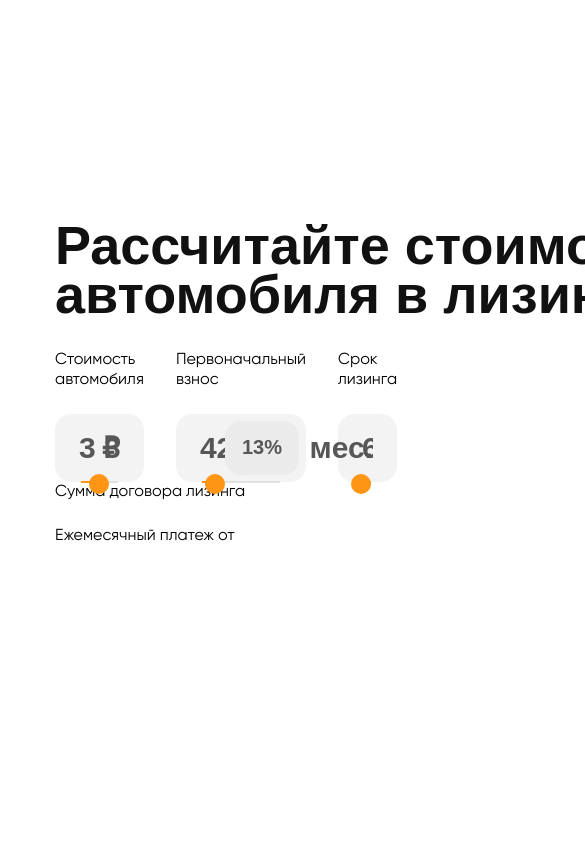
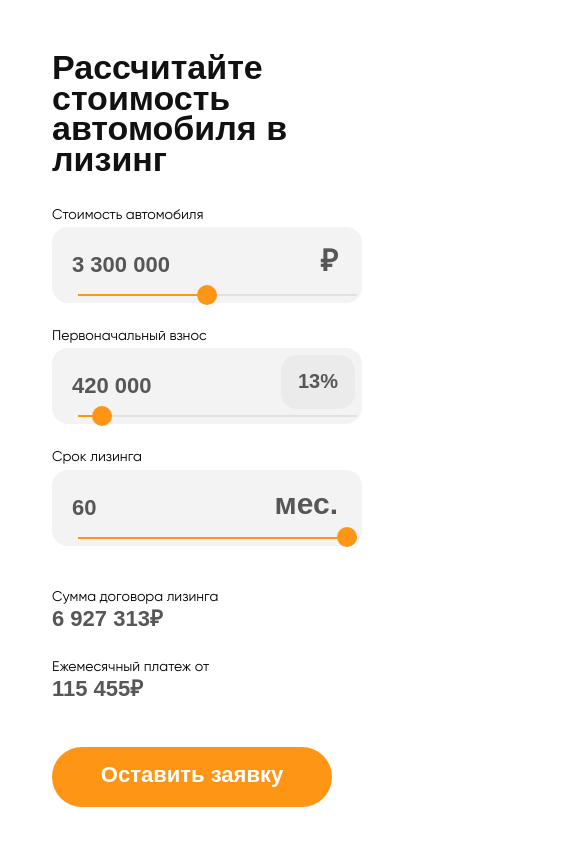
Before and after one commit to Aegis020404/ranges-react, a React (Create React App) app: page / in a window 390 px wide. Shown: the top 844 px of the page, 585 px wide, since content can reach past the window. Built offline with nearby package versions, Linux system fonts and the light colour scheme.

Commit message:
add cross - browser compatibility for rangers

```diff
--- a/src/App.jsx
+++ b/src/App.jsx
@@ -1,12 +1,29 @@
 import cl from './styles/App.module.css'
 import Range from "./components/Range";
 import {useSelector} from "react-redux";
-import {useState} from "react";
+import {useEffect, useState} from "react";
 import MiniTitle from "./components/UI/MiniTitle";
 
 function App() {
     const {disabled, list} = useSelector(state => state.range)
     const [values, setValues] = useState(list)
+    const [sum, setSum] = useState('')
+    const [sumMonth, setSumMonth] = useState(0)
+    useEffect(() => {
+        const monthPay = (values[0].defaultValue - values[1].defaultValue) *
+            ((0.035 * Math.pow((1 + 0.035), values[2].defaultValue)) / (Math.pow((1 + 0.035), values[2].defaultValue) - 1));
+        setSumMonth( Intl.NumberFormat('ru-RU').format(~~monthPay))
+
+
+
+
+        let s = 0.1 + +values[2].defaultValue * monthPay
+        setSum(
+            Intl.NumberFormat('ru-RU').format(~~s)
+        )
+
+
+    },[values])
   return (
     <div className={cl.app}>
         <div className={cl.title}>Рассчитайте стоимость автомобиля в лизинг</div>
@@ -23,19 +40,19 @@ function App() {
                 )
             }
         </div>
+        <div className={cl.wrapRes}>
             <div className={cl.results}>
                 <div className={cl.result}>
                     <MiniTitle text='Сумма договора лизинга'/>
-                <div className={cl.price}></div>
+                    <div className={cl.price}>{sum}₽</div>
                 </div>
                 <div className={cl.result}>
                     <MiniTitle text='Ежемесячный платеж от'/>
-                <div className={cl.price}></div>
+                    <div className={cl.price}>{sumMonth}₽</div>
                 </div>
-
             </div>
-
-
+            <button className={cl.btn}>Оставить заявку</button>
+        </div>
 
     </div>
   );
--- a/src/components/Range.jsx
+++ b/src/components/Range.jsx
@@ -8,17 +8,13 @@ const Range = ({disabled, setValues, values, id}) => {
     let value = values.find(el => id === el.id)
     const input = useRef()
     const [dangerColor, setDangerColor] = useState('#575757')
-
-    const [getMax, setMax] = useState(values[1].max * values[0].defaultValue)
-    const [getMin, setMin] = useState(values[1].min * values[0].defaultValue)
-    // const getMax = (value) =>  value.max * values[0].defaultValue
-    // const getMin = (value) => value.min * values[0].defaultValue
-
-
+    const [getMax, setMax] = useState(values[1].max * values[0].defaultValue  )
+    const [getMin, setMin] = useState(values[1].min * values[0].defaultValue  )
     let [sliderTrack, setSliderTrack] = useState('red')
     useEffect(() => {
         setMax(values[1].max * values[0].defaultValue)
         setMin(values[1].min * values[0].defaultValue)
+
 
 
         let percent
--- a/src/styles/App.module.css
+++ b/src/styles/App.module.css
@@ -20,8 +20,105 @@
 .ranges {
     display: flex;
     gap: 32px;
+    margin-bottom: 50px;
+
+}
+
+.wrapRes {
+    display: flex;
+    justify-content: space-between;
 }
 
 .results {
+    display: flex;
+    gap: 180px;
+}
+
+.result {
 
 }
+.price {
+    font-weight: 900;
+    font-size: 54px;
+    line-height: 90%;
+    color: #575757;
+}
+
+.btn {
+    cursor: pointer;
+    margin-top: 4px;
+    background: #FF9514;
+    border-radius: 40px;
+    display: flex;
+    flex-direction: column;
+    justify-content: center;
+    align-items: center;
+    padding: 8px 16px 12px;
+    gap: 10px;
+    font-weight: 900;
+    font-size: 30px;
+    line-height: 36px;
+    color: #FFFFFF;
+    border: none;
+    width: 426px;
+    height: 68px;
+    transition: 0.1s all;
+}
+.btn:hover {
+    background: #111111;
+}
+.btn:active {
+    background: #575757;
+}
+.btn:disabled {
+    background: rgba(255, 149, 20, 0.4);
+}
+
+@media (max-width: 1200px) {
+    .ranges {
+        flex-direction: column;
+    }
+    .wrapRes {
+        flex-direction: column;
+        gap: 44px;
+    }
+    .results {
+        gap: 85px;
+    }
+
+}
+@media (max-width: 500px) {
+    .app {
+        padding: 44px 20px 0 44px ;
+    }
+    .title {
+        width: auto;
+        font-weight: 900;
+        font-size: 34px;
+        line-height: 90%;
+
+    }
+    .results {
+        flex-direction: column;
+        gap: 29px;
+    }
+
+    .price {
+        font-size: 22px;
+        line-height: 20px;
+
+    }
+    .wrapRes {
+        justify-content: left;
+    }
+    .btn {
+        width: 280px;
+        height: 60px;
+        padding: 7px 16px 11px;
+        font-size: 22px;
+        line-height: 20px;
+        gap: 10px;
+    }
+
+
+}
--- a/src/styles/MiniTitle.module.css
+++ b/src/styles/MiniTitle.module.css
@@ -4,3 +4,10 @@
     line-height: 20px;
     margin-bottom: 24px;
 }
+@media (max-width: 900px) {
+.miniTitle {
+    margin-bottom: 2px;
+    font-size: 14px;
+    line-height: 136%;
+}
+}
--- a/src/styles/Range.module.css
+++ b/src/styles/Range.module.css
@@ -1,8 +1,6 @@
 .range {
     width: 100%;
 }
-
-
 .rangeWrapInput {
     position: relative;
     height: 68px;
@@ -32,12 +30,17 @@
 }
 .rangeInput {
     cursor: pointer;
-    width: auto;
+    height: 2px;
+    width: 90%;
+    /*width: auto;*/
     -webkit-appearance: none;
     position: absolute;
     bottom: -3px;
     left: 24px;
     right: 24px;
+}
+.rangeInput:hover {
+    height: 1px;
 }
 .value:disabled {
     opacity: 0.4;
@@ -45,55 +48,91 @@
 .rangeInput:disabled {
     opacity: 0.4;
 }
+.rangeInput:focus {
+    outline: none;
+}
 
 .rangeInput:focus {
     outline: none;
 }
-.rangeInput::-webkit-slider-thumb {
-    width: 20px;
-    height: 20px;
-    background: #FF9514;
-}
-.rangeInput:hover::-webkit-slider-thumb {
-    width: 24px;
-    height: 24px;
-}
-.rangeInput:before {
-    position: absolute;
-    content: "";
+.rangeInput::-webkit-slider-runnable-track {
     width: 100%;
     height: 2px;
-    /*background: #FF9514;*/
-
-}
-.rangeInput:hover:before {
-    height: 1px;
-}
-.rangeInput::-webkit-slider-runnable-track {
-    /*background: #FF9514;*/
-    height: 2px;
+    cursor: pointer;
+    /*background: #ff9514;*/
 }
 .rangeInput:hover::-webkit-slider-runnable-track {
     height: 1px;
 }
-
 .rangeInput::-webkit-slider-thumb {
-    width:  20px;
     height: 20px;
-    border-radius: 100%;
-    border: none;
+    width: 20px;
+    border-radius: 50px;
+    background: #ff9514;
+    cursor: pointer;
     -webkit-appearance: none;
-    background-color: #FF9514;
-    margin-top: -7.5px;
-    z-index: 99;
-    position: relative;
-    transition: 0.1s all ease;
+    margin-top: -9.5px;
 }
 .rangeInput:hover::-webkit-slider-thumb {
-    width:  24px;
     height: 24px;
-    margin-top: -10px;
+    width: 24px;
 }
+
+.rangeInput::-moz-range-track {
+    width: 100%;
+    height: 2px;
+    cursor: pointer;
+}
+.rangeInput:hover::-moz-range-track {
+    height: 1px;
+}
+.rangeInput::-moz-range-thumb {
+    border: none;
+    height: 20px;
+    width: 20px;
+    border-radius: 50px;
+    background: #ff9514;
+    cursor: pointer;
+}
+.rangeInput:hover::-moz-range-thumb {
+    width: 24px;
+    height: 24px;
+;}
+.rangeInput::-ms-track {
+    width: 100%;
+    height: 2px;
+    cursor: pointer;
+    background: transparent;
+    color: transparent;
+}
+.rangeInput:hover::-ms-track {
+    height: 1px;
+}
+.rangeInput::-ms-fill-lower {
+    background: #ff9514;
+}
+.rangeInput::-ms-fill-upper {
+    background: #ff9514;
+}
+.rangeInput::-ms-thumb {
+    height: 20px;
+    width: 20px;
+    border-radius: 50px;
+    background: #ff9514;
+    cursor: pointer;
+}
+.rangeInput:hover::-ms-thumb {
+    height: 24px;
+    width: 24px;
+}
+.rangeInput:focus::-ms-fill-lower {
+    background: #ff9514;
+}
+.rangeInput:focus::-ms-fill-upper {
+    background: #ff9514;
+}
+
+
 
 .desc {
     font-weight: 900;
@@ -105,9 +144,7 @@
     transform: translateY(-50%);
     color: #575757;
 }
-
 .descTop {
-
     bottom: 7px !important;
     top: 7px !important;
     transform: none;
@@ -117,3 +154,10 @@
     background: #EBEBEC;
     border-radius: 16px;
 }
+@media (max-width: 900px) {
+    .value {
+        padding: 20px;
+        font-size: 22px;
+    }
+
+}
```
Also changed, not shown: src/components/UI/sad.css (added, +66 -0 lines). Lines whose indentation alone changed are shown as unchanged.
